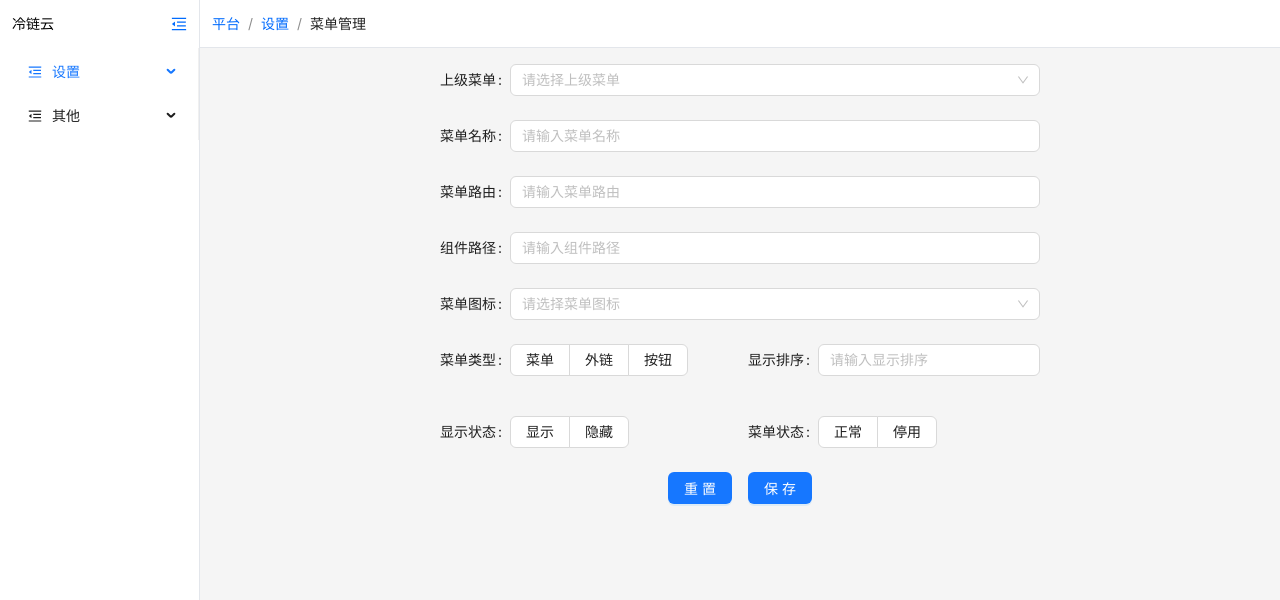
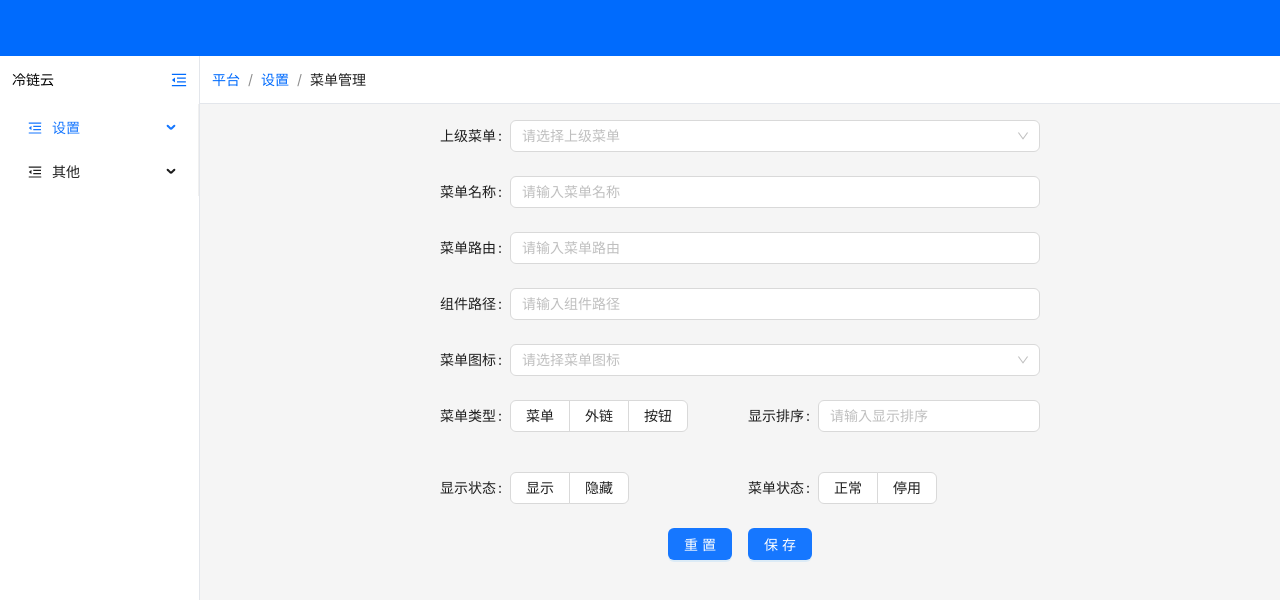
Before and after one commit to Yalin814/my-react-project, a React (Vite) app: page /setting/menuSetting in a window 1280 px wide. Shown: the top 600 px of the page. Built offline with nearby package versions, Linux system fonts and the light colour scheme.

Commit message:
feat: mozz

```diff
--- a/package.json
+++ b/package.json
@@ -24,6 +24,7 @@
     "localforage": "^1.10.0",
     "lodash": "^4.17.21",
     "match-sorter": "^6.3.4",
+    "mozz": "^0.1.5",
     "ol": "^9.2.4",
     "react": "^18.2.0",
     "react-dom": "^18.2.0",
--- a/src/components/Layout/components/Header/index.tsx
+++ b/src/components/Layout/components/Header/index.tsx
@@ -8,7 +8,9 @@ const Header = () => {
   }
   return (
     <Layout.Header className="layout-header">
-      <Button onClick={handleClick}>outer link</Button>
+      <div></div>
+      <div></div>
+      {/* <Button onClick={handleClick}>outer link</Button> */}
     </Layout.Header>
   )
 }
--- a/src/components/Layout/index.tsx
+++ b/src/components/Layout/index.tsx
@@ -7,7 +7,7 @@ import './index.less'
 const MainLayout: React.FC = () => {
   return (
     <Layout className="main-layout">
-      {/* <Header /> */}
+      <Header />
       <Layout>
         <Sidebar />
         <MainContent />
```
Also changed, not shown: 1 other file (tests, documents, lock files or other folders).
